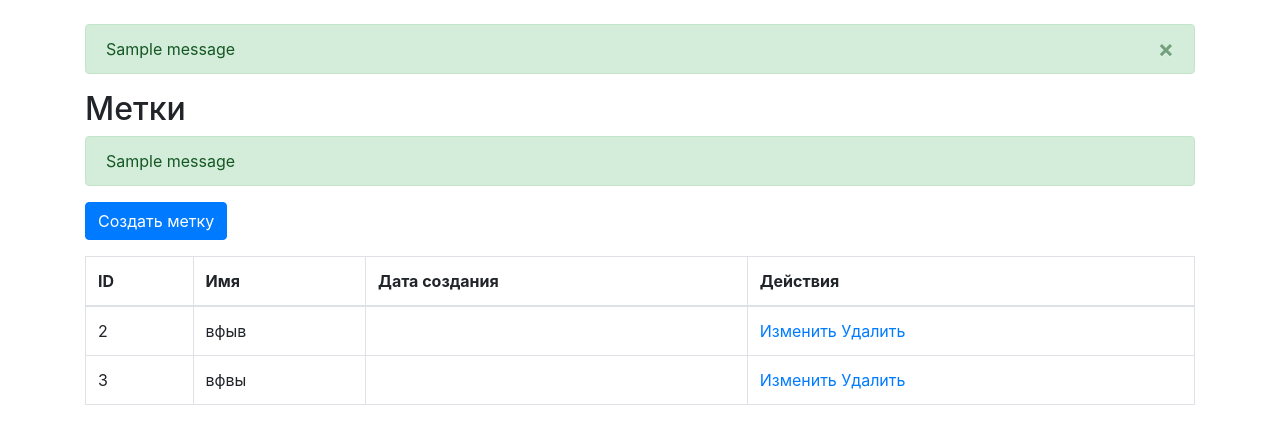
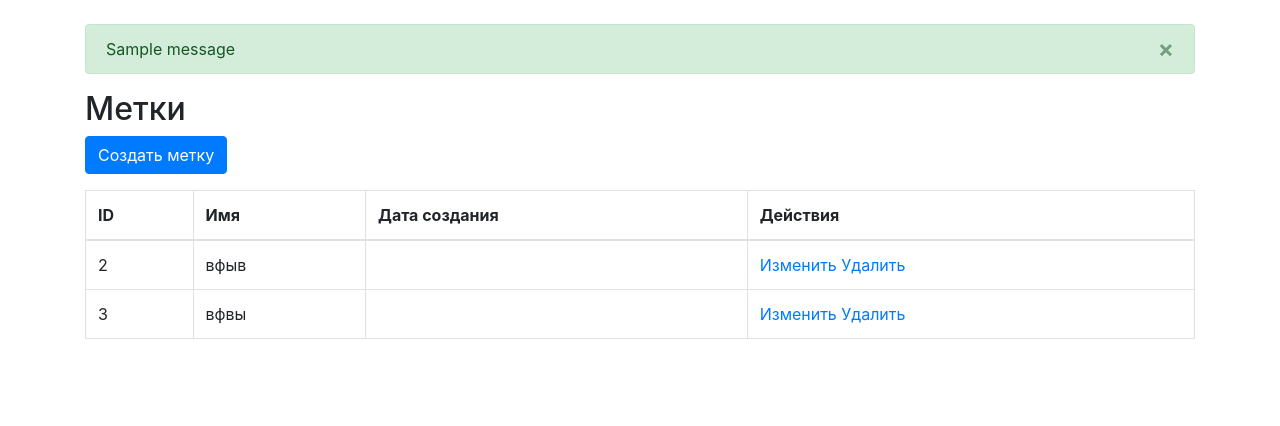
Before and after one commit to NikitaVoitko/python-project-52, a Django app: page /labels/ in a window 1280 px wide. Shown: the part 56-482 px from the top of the page. Run offline with Django 5.2, Linux system fonts and the light colour scheme; a user stored in the database is signed in; data comes from the database, SQL or seed files in the repository; both versions use the stored data as it was after the commit; tables that the repository leaves empty hold one stand-in row (values such as "Sample post"); one stand-in notice (Sample message) is shown; some libraries are stand-ins or nearby versions.

Commit message:
deleted statuces/labels duplicates

```diff
--- a/task_manager/apps/labels/templates/labels/label_list.html
+++ b/task_manager/apps/labels/templates/labels/label_list.html
@@ -4,13 +4,7 @@
 
 {% block content %}
     <h2>Метки</h2>
-    {% if messages %}
-        {% for message in messages %}
-            <div class="alert alert-{{ message.tags }}">
-                {{ message }}
-            </div>
-        {% endfor %}
-    {% endif %}
+
     <a href="{% url 'label-create' %}" class="btn btn-primary mb-3">Создать метку</a>
     <table class="table table-bordered">
         <thead>
```
Also changed, not shown: task_manager/apps/statuses/templates/statuses/status_list.html (+1 -7 lines), db.sqlite3.
